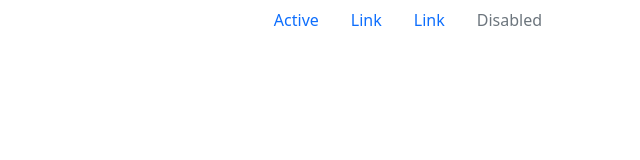
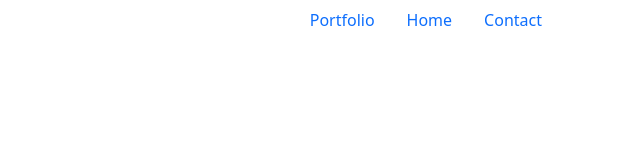
Before and after one commit to cmgson/Portfolio, a plain HTML site: page portfolio.html in a window 1280 px wide. Shown: the whole page, without its empty margins (640-1280 px from the left). Drawn offline with nearby package versions, Linux system fonts and the light colour scheme.

Commit message:
not much here

```diff
--- a/portfolio.html
+++ b/portfolio.html
@@ -17,43 +17,17 @@
 
     <ul class="nav justify-content-end">
       <li class="nav-item">
-        <a class="nav-link active" aria-current="page" href="#">Active</a>
+        <a class="nav-link active" aria-current="page" href="#">Portfolio</a>
       </li>
       <li class="nav-item">
-        <a class="nav-link" href="#">Link</a>
+        <a class="nav-link" href="index.html">Home</a>
       </li>
       <li class="nav-item">
-        <a class="nav-link" href="#">Link</a>
-      </li>
-      <li class="nav-item">
-        <a class="nav-link disabled" href="#" tabindex="-1" aria-disabled="true">Disabled</a>
+        <a class="nav-link" href="contact.html">Contact</a>
       </li>
     </ul>
 
   </div>
-
-
-  <!-- <nav class="navbar navbar-expand-lg navbar-light bg-light">
-    <div class="container-fluid">
-      <a class="navbar-brand" href="#"><em>Christopher Gutierrez</em></a>
-      <button class="navbar-toggler" type="button" data-bs-toggle="collapse" data-bs-target="#navbarNav" aria-controls="navbarNav" aria-expanded="false" aria-label="Toggle navigation">
-      <span class="navbar-toggler-icon"></span>
-      </button>
-      <div class="collapse navbar-collapse" id="navbarNav">
-        <ul class="navbar-nav">
-          <li class="nav-item">
-            <a class="nav-link active" aria-current="page" href="index.html">About</a>
-          </li>
-          <li class="nav-item">
-            <a class="nav-link" href="#">Portfolio</a>
-          </li>
-          <li class="nav-item">
-            <a class="nav-link" href="contact.html">Contact</a>
-          </li>
-        </ul>
-      </div>
-    </div>
-  </nav> -->
 </body>
 
 <script src="https://cdn.jsdelivr.net/npm/bootstrap@5.0.0-beta1/dist/js/bootstrap.bundle.min.js" integrity="sha384-ygbV9kiqUc6oa4msXn9868pTtWMgiQaeYH7/t7LECLbyPA2x65Kgf80OJFdroafW" crossorigin="anonymous"></script>
```
